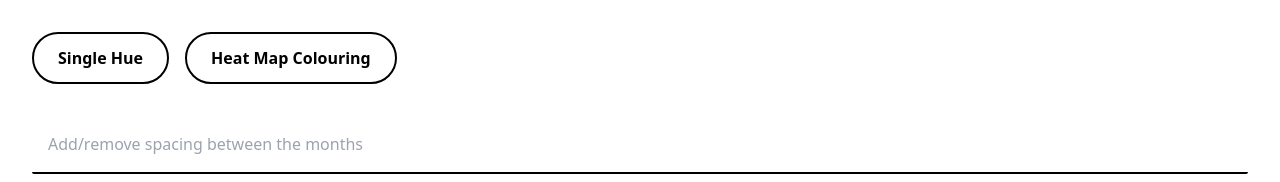
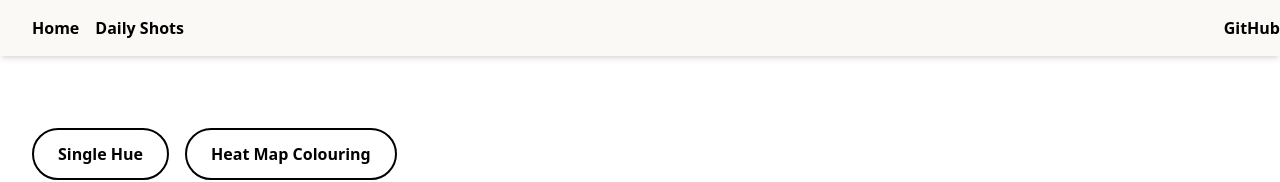
Before and after one commit to singularitypress/framed-data, a Next.js app: page /daily-shots in a window 1280 px wide. Shown: the top 182 px of the page. Built offline with nearby package versions, Linux system fonts and the light colour scheme.

Commit message:
create nav

```diff
--- a/components/Nav.tsx
+++ b/components/Nav.tsx
@@ -15,30 +15,34 @@ interface IProps {
 
 export const Nav = ({ title, leftNav, rightNav }: IProps) => {
   return (
-    <nav>
-      <h1>{title}</h1>
-      <ul>
+    <nav className="bg-theme-accent dark:bg-theme-dp04 shadow-md py-4 fixed z-50 w-full">
+      <div className="flex justify-between container mx-auto">
+        <div className="flex">
+          <h1 className="mr-8">{title}</h1>
+          <ul className="flex">
             {
               leftNav.map(
                 ({ href, text }) => (
-              <li key={text}>
+                  <li key={text} className="mr-4 font-bold">
                     <Link href={href}><a>{text}</a></Link>
                   </li>
                 ),
               )
             }
           </ul>
-      <ul>
+        </div>
+        <ul className="flex">
           {
             rightNav.map(
               ({ href, text }) => (
-              <li key={text}>
+                <li key={text} className="ml-4 font-bold">
                   <Link href={href}><a>{text}</a></Link>
                 </li>
               ),
             )
           }
         </ul>
+      </div>
     </nav>
   );
 };
--- a/components/index.ts
+++ b/components/index.ts
@@ -1,2 +1,3 @@
 export * from "./Button";
 export * from "./Input";
+export * from "./Nav";
--- a/data/colours/index.ts
+++ b/data/colours/index.ts
@@ -1,4 +1,13 @@
 export * from "./calendar";
 
 export const themeBase = "#121212";
+export const themeDp01 = "#1D1D1D";
+export const themeDp02 = "#212121";
+export const themeDp03 = "#242424";
+export const themeDp04 = "#272727";
+export const themeDp06 = "#2c2c2c";
+export const themeDp08 = "#2d2d2d";
+export const themeDp12 = "#323232";
+export const themeDp16 = "#353535";
+export const themeDp24 = "#373737";
 export const themeAccent = "#faf9f5";
--- a/data/index.ts
+++ b/data/index.ts
@@ -1 +1,2 @@
 export * from "./colours";
+export * from "./nav-items";
--- /dev/null
+++ b/data/nav-items.ts
@@ -0,0 +1,19 @@
+export const navItems = {
+  title: "",
+  leftNav: [
+    {
+      href: "/",
+      text: "Home",
+    },
+    {
+      href: "/daily-shots",
+      text: "Daily Shots",
+    },
+  ],
+  rightNav: [
+    {
+      href: "https://github.com/singularitypress/framed-data",
+      text: "GitHub",
+    },
+  ],
+};
--- a/pages/_app.tsx
+++ b/pages/_app.tsx
@@ -1,5 +1,7 @@
 import React, { useEffect, useState } from "react";
+import { Nav } from "../components";
 import { ThemeContext } from "../context";
+import { navItems } from "../data";
 
 import "../styles/globals.css";
 import "../styles/theme.scss";
@@ -28,7 +30,14 @@ const App = ({ Component, pageProps }: IProps) => {
     }
   }, []);
 
-  return <ThemeContext.Provider value={theme}><Component {...pageProps} /></ThemeContext.Provider>;
+  return (
+    <ThemeContext.Provider value={theme}>
+      <Nav {...navItems} />
+      <main className="pt-24">
+        <Component {...pageProps} />
+      </main>
+    </ThemeContext.Provider>
+  );
 };
 
 export default App;
--- a/pages/daily-shots.tsx
+++ b/pages/daily-shots.tsx
@@ -39,7 +39,7 @@ const DailyShots = () => {
           <Input placeholder="Add/remove spacing between the months" className="w-full" type="number" onChange={changeMonthSpacing} />
         </div>
       </div>
-      <div className="dark:bg-theme-dp04 shadow-md h-3/5 rounded-md px-8">
+      <div className="dark:bg-theme-dp04 shadow-md h-4/5 rounded-md px-8">
         <ResponsiveCalendar
           data={data}
           from="2021-01-01"
```
Lines whose indentation alone changed are shown as unchanged.
